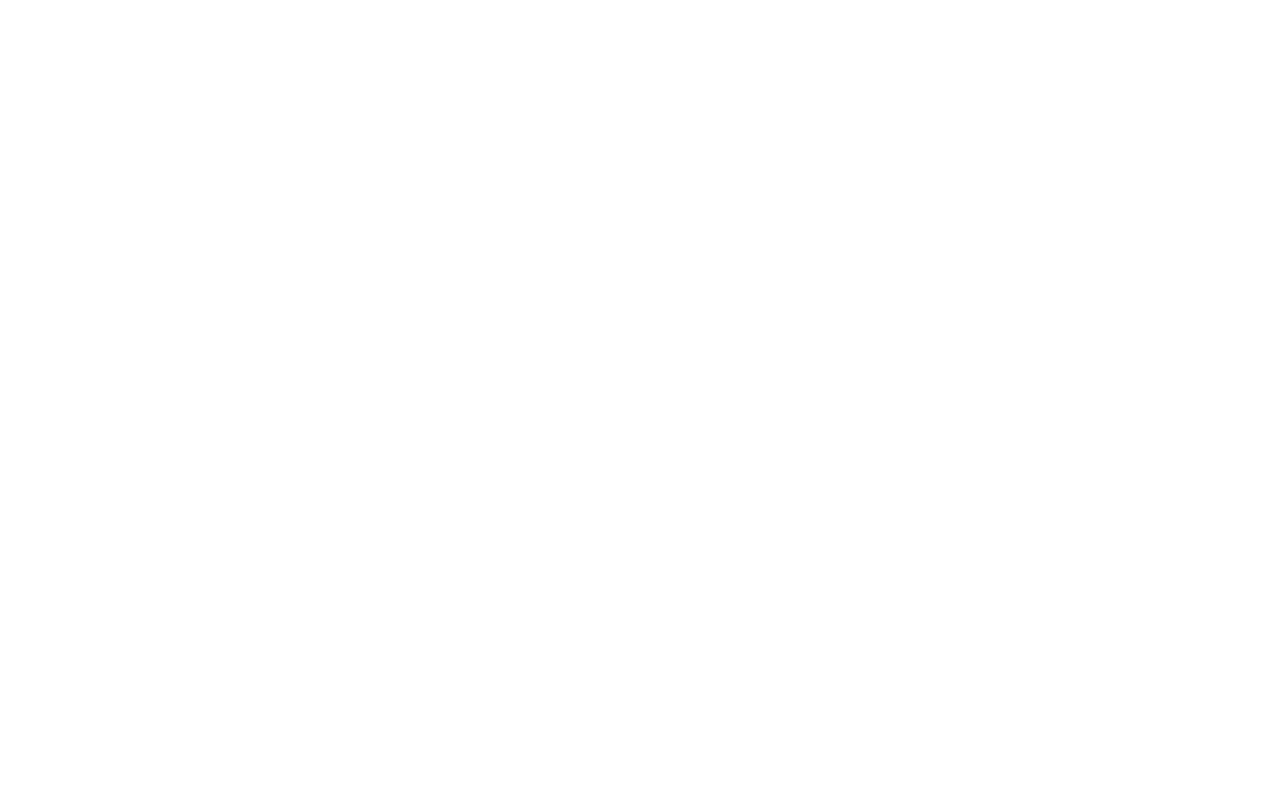
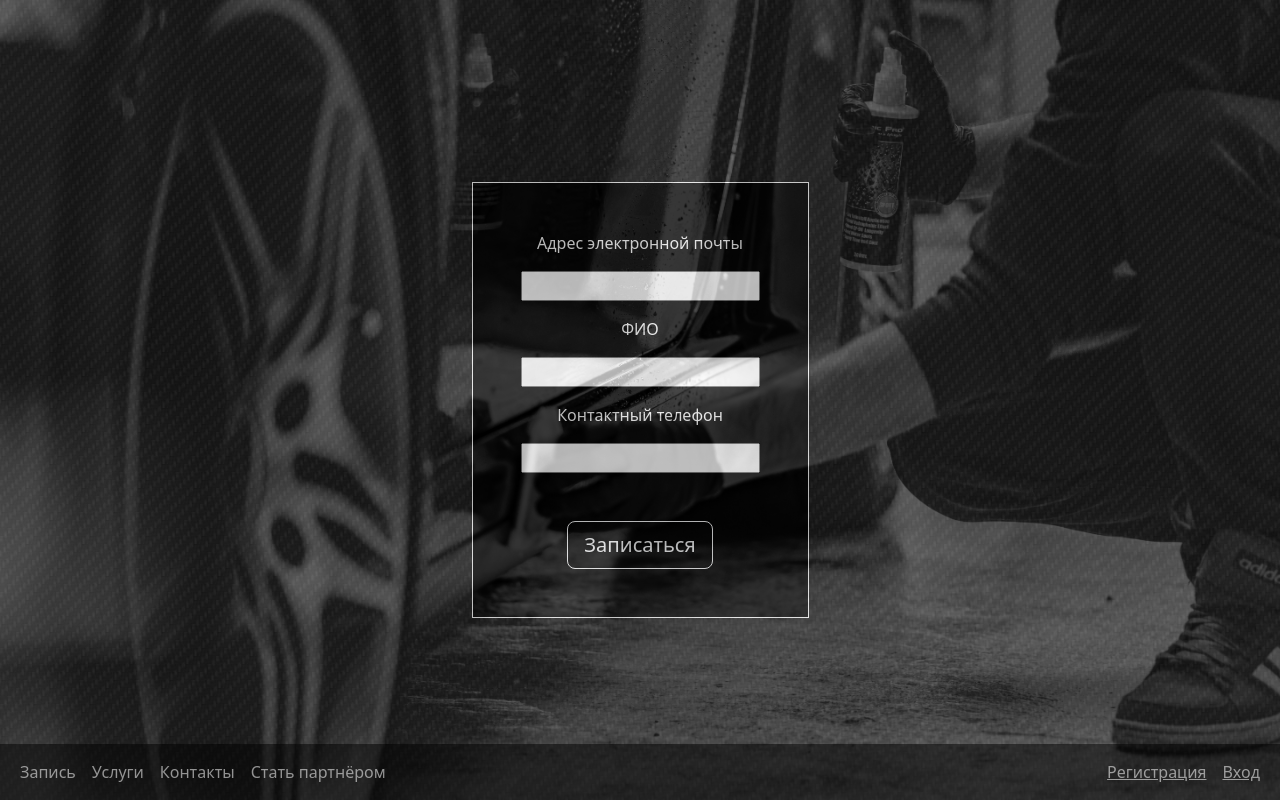
Before and after one commit to neon-kni6ht/carwash_frontend, a React (Create React App) app: page /leavecontacts in a window 1280 px wide. Before the commit this address had no page. Built offline with nearby package versions, Linux system fonts and the light colour scheme.

Commit message:
+RegisterForm

```diff
--- a/src/App.js
+++ b/src/App.js
@@ -5,6 +5,7 @@
 import SignIn from "./SignIn";
 import Select from "./Select";
 import Register from "./Register";
+import LeaveContactData from "./LeaveContactData";
 
 function App() {
   return (
@@ -15,6 +16,8 @@
             <Route path='/select' exact={true} element={<Select goal="place"/>}/>
             <Route path='/price' exact={true} element={<Select goal="price"/>}/>
             <Route path='/register' exact={true} element={<Register/>}/>
+            <Route path='/leavecontacts' exact={true} element={<LeaveContactData/>}/>
+
         </Routes>
       </Router>
   );
--- /dev/null
+++ b/src/LeaveContactData.js
@@ -0,0 +1,16 @@
+import React, {Component} from 'react';
+
+import AppNavbar from "./AppNavBar";
+import LeaveContactDataForm from "./LeaveContactDataForm";
+
+
+
+export default function LeaveContactData() {
+
+    return (
+        <div style={{height: "100vh", backgroundColor: "rgba(17,15,17,1.0)"}}>
+            <LeaveContactDataForm/>
+            <AppNavbar/>
+        </div>
+    )
+}
--- /dev/null
+++ b/src/LeaveContactDataForm.js
@@ -0,0 +1,68 @@
+import React, {Component} from 'react';
+
+import mask from "./img/mask.jpg";
+import background from "./img/background1.jpg";
+
+
+
+export default class LeaveContactDataForm extends Component{
+
+
+    render() {
+
+
+        return <div style={{
+            backgroundPosition: 'center',
+            backgroundRepeat: 'no-repeat',
+            backgroundSize: 'cover',
+            backgroundImage: `url(${background}`,
+            height:"100%"
+        }}>
+            <div
+                style={{
+                    opacity: 0.7,
+                    backgroundImage: `url(${mask}`,
+                    backgroundRepeat: 'repeat',
+                    width: "100%",
+                    height:"100%",
+                }}>
+                <div className="d-flex justify-content-center align-items-center" style={{textAlign:"center", height:"100%"}}>
+                    <div className="d-flex text-white justify-content-center align-items-center" style={{width: "100%", height:"100%", verticalAlign:"middle"}}>
+                        <div className="p-5" style={{
+                            backgroundColor:"black",
+                            border: "1px solid white"
+                        }}>
+                            <form>
+                                <div className="mb-3">
+                                    <label>
+                                        <p>Адрес электронной почты</p>
+                                        <input type="text" />
+                                    </label>
+                                </div>
+                                <div className="mb-3">
+                                    <label>
+                                        <p>ФИО</p>
+                                        <input type="text" />
+                                    </label>
+                                </div>
+                                <div className="mb-5">
+                                    <label>
+                                        <p>Контактный телефон</p>
+                                        <input type="tel" />
+                                    </label>
+                                </div>
+                                <div>
+                                    <button className="btn btn-outline-light btn-lg" type="submit">Записаться</button>
+                                </div>
+                            </form>
+                        </div>
+                    </div>
+                </div>
+            </div>
+        </div>
+
+    }
+
+
+
+}
```
